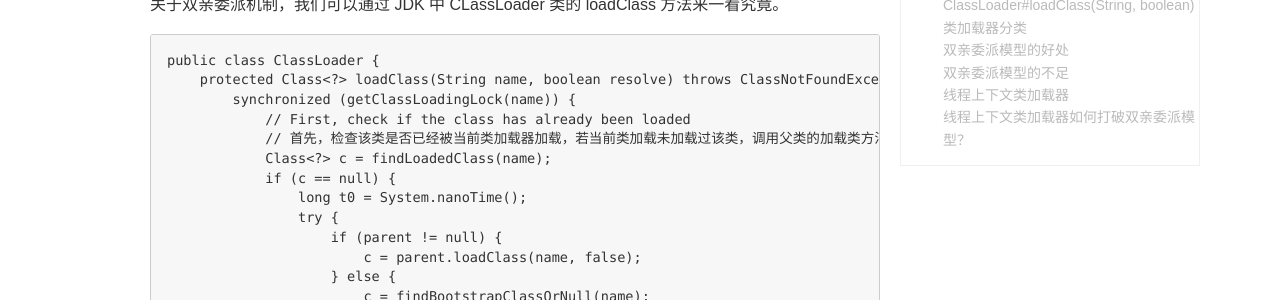
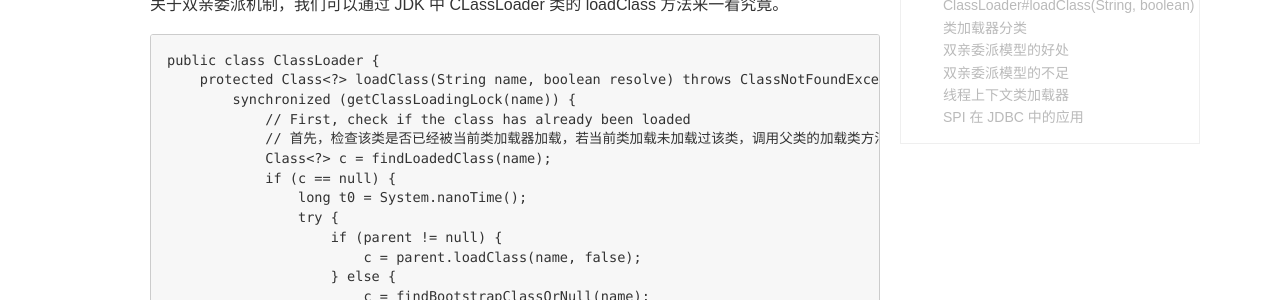
Before and after one commit to Planeswalker23/Planeswalker23.github.io, a Jekyll site: the page built from _posts/jvm/2020-05-08-parent-delegate-model.md, in a window 1280 px wide and 900 px high. Shown: the part 439-739 px from the top of the window. Built offline with Jekyll 4.4.1, drawn with Linux system fonts in a browser that asks for light colours; comment, search, counter and statistics services are not loaded; some of the changed text lies outside the part shown.

Commit message:
add parent-delegate-model

```diff
--- a/_posts/jvm/2020-05-08-parent-delegate-model.md
+++ b/_posts/jvm/2020-05-08-parent-delegate-model.md
@@ -115,7 +115,7 @@ public class ClassLoader {
 
 ### 线程上下文类加载器
 上面说到双亲委派模型的不足时提到了线程上下文类加载器`Thread Context ClassLoader`，线程上下文类加载器是定义在`Thread`类中的一个`ClassLoader`类型的私有成员变量，它指向了当前线程的类加载器。上文已经提到线程上下文类加载能够让父类类加载器委托子类类加载器完成加载请求，那么这是如何实现的呢？下面就来讨论一下。
-### 线程上下文类加载器如何打破双亲委派模型？
+### SPI 在 JDBC 中的应用
 我们知道 Java 提供了一些 SPI(Service Provider Interface) 接口，它允许服务商编写具体的代码逻辑来完成该接口的功能。但是 Java 提供的 SPI 接口是在核心类库中，由启动类加载器加载的，厂商实现的具体逻辑代码是在 classpath 中，是由应用类加载器加载的，而启动类加载器加载的类无法访问应用类加载器加载的类，也就是说启动类加载器无法找到 SPI 实现类，单单依靠双亲委派模型就无法实现 SPI 的功能了，所以线程上下文类加载器应运而生。
 
 在 Java 提供的 SPI 中我们最常用的可能就属 JDBC 了，下面我们就以 JDBC 为例来看一下线程上下文类加载器如何打破双亲委派模型。
```
Also changed, not shown: _posts/jvm/2020-05-07-class-loading.md (renamed from _posts/jvm/2020-04-20-class-loading.md).
